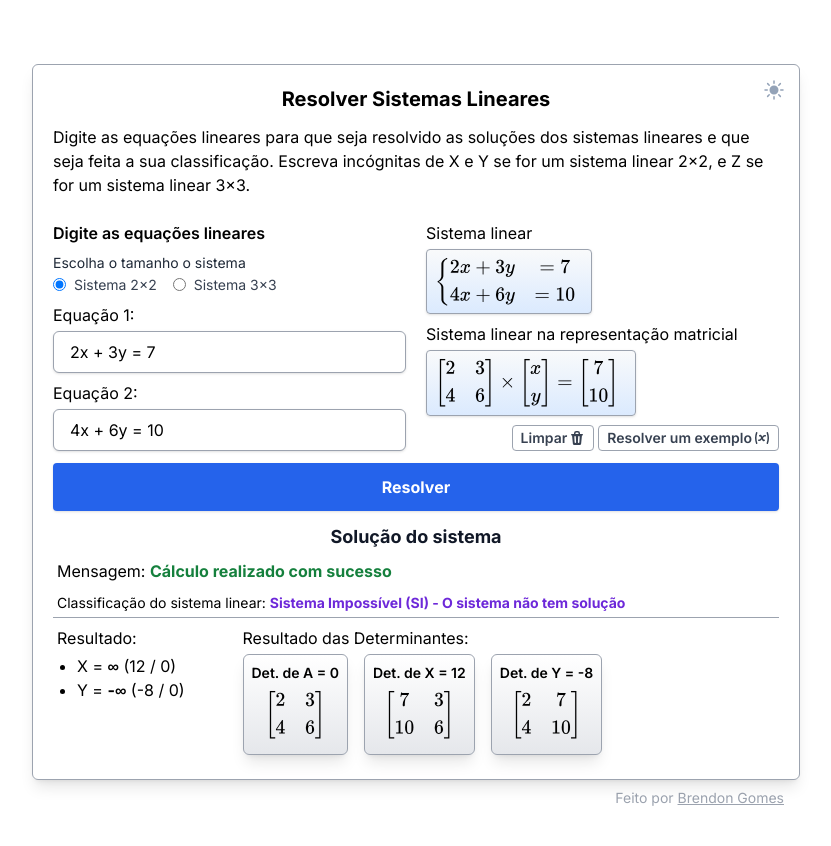
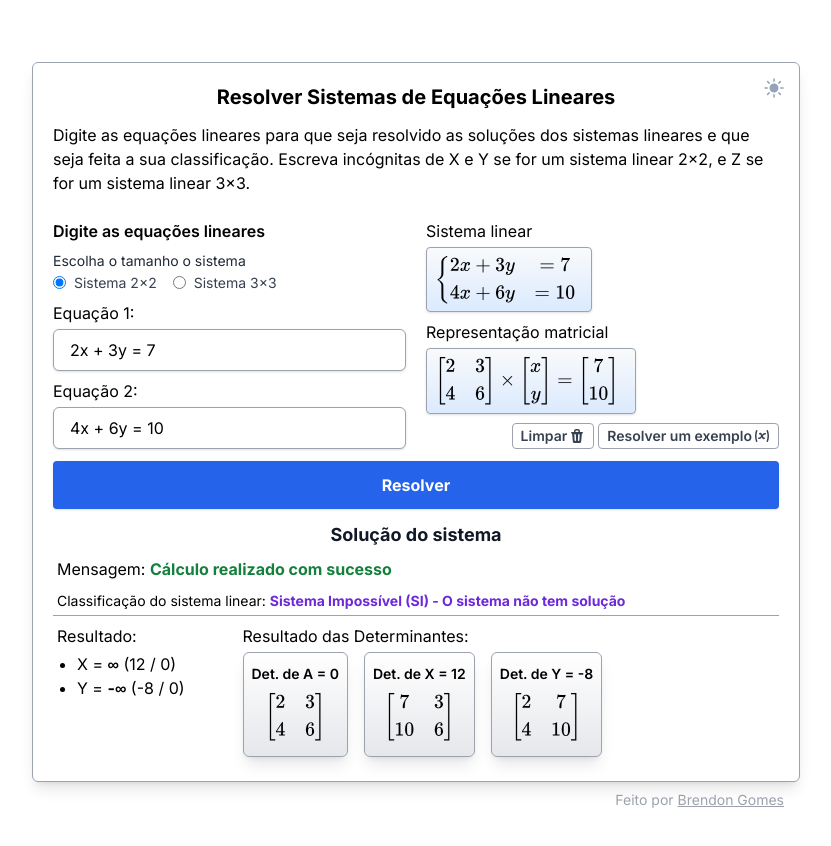
Before and after one commit to Brendon3578/linear-system-resolver, a website: page src/index.html in a window 1280 px wide. Both pictures are taken after a click on the button "Resolver um exemplo". Shown: the whole page, without its empty margins (224-1055 px from the left). Drawn offline with nearby package versions, Linux system fonts and the light colour scheme.

Commit message:
:sparkles: update website to SEO, add semantic tags, update package.json and add license

```diff
--- a/src/index.html
+++ b/src/index.html
@@ -13,37 +13,32 @@
       rel="stylesheet"
     />
 
+    <meta
+      name="description"
+      content="Utilize essa calculadora de sistemas lineares para resolver e classificar sistemas de equações lineares."
+    />
+    <meta
+      name="keywords"
+      content="Brendon3578, Sistemas Lineares, Calculadora, Solver, Equações Lineares, Álgebra Linear, Resolução de Sistemas, Classificação de Sistemas, Matrizes, Vetores, Matemática, Ferramenta Online, Matemática Computacional, Solver de Equações, Algoritmo Linear, Aplicativo de Matemática"
+    />
+    <meta name="robots" content="index, follow" />
+    <meta name="language" content="Portuguese" />
+    <meta name="author" content="Brendon Gomes" />
+
     <link rel="stylesheet" href="./styles/output.css" />
-    <title>Resolver Sistemas Lineares e Classificação</title>
+    <title>Calculadora de Sistemas Lineares - Resolver e Classificar</title>
   </head>
   <body
     class="min-h-screen min-w-full flex flex-col items-center justify-center my-10 px-2 dark:bg-slate-900"
   >
-    <div
+    <main
       class="relative max-w-3xl p-5 border border-gray-400 rounded-md shadow-lg flex flex-col gap-3 w-full h-min dark:border-slate-700 dark:bg-slate-800 dark:text-white"
     >
-      <button
-        class="group absolute right-2 top-2 border-transparent hover:border-gray-300 border p-1 rounded shadow-none hover:shadow hover:bg-gray-100 dark:hover:border-slate-600 dark:hover:bg-slate-700 transition-all duration-200"
-        title="Trocar para o modo escuro"
-        id="switch-dark-mode"
-      >
-        <span class="sr-only">Trocar para o modo claro ou modo escuro</span>
-        <!-- prettier-ignore -->
-        <span class="text-slate-400 dark:hidden group-hover:text-blue-500 transition-all duration-200">
-          <span class="sr-only">Trocar para modo escuro</span>
-          <svg xmlns="http://www.w3.org/2000/svg" viewBox="0 0 24 24" fill="currentColor" class="w-6 h-6">
-            <path d="M12 2.25a.75.75 0 0 1 .75.75v2.25a.75.75 0 0 1-1.5 0V3a.75.75 0 0 1 .75-.75ZM7.5 12a4.5 4.5 0 1 1 9 0 4.5 4.5 0 0 1-9 0ZM18.894 6.166a.75.75 0 0 0-1.06-1.06l-1.591 1.59a.75.75 0 1 0 1.06 1.061l1.591-1.59ZM21.75 12a.75.75 0 0 1-.75.75h-2.25a.75.75 0 0 1 0-1.5H21a.75.75 0 0 1 .75.75ZM17.834 18.894a.75.75 0 0 0 1.06-1.06l-1.59-1.591a.75.75 0 1 0-1.061 1.06l1.59 1.591ZM12 18a.75.75 0 0 1 .75.75V21a.75.75 0 0 1-1.5 0v-2.25A.75.75 0 0 1 12 18ZM7.758 17.303a.75.75 0 0 0-1.061-1.06l-1.591 1.59a.75.75 0 0 0 1.06 1.061l1.591-1.59ZM6 12a.75.75 0 0 1-.75.75H3a.75.75 0 0 1 0-1.5h2.25A.75.75 0 0 1 6 12ZM6.697 7.757a.75.75 0 0 0 1.06-1.06l-1.59-1.591a.75.75 0 0 0-1.061 1.06l1.59 1.591Z" />
-          </svg>
-        </span>
-
-        <!-- prettier-ignore -->
-        <span class="text-slate-500/80 hidden dark:block group-hover:text-yellow-400 transition-all duration-200">
-          <svg xmlns="http://www.w3.org/2000/svg" viewBox="0 0 24 24" fill="currentColor" class="w-6 h-6">
-            <path fill-rule="evenodd" d="M9.528 1.718a.75.75 0 0 1 .162.819A8.97 8.97 0 0 0 9 6a9 9 0 0 0 9 9 8.97 8.97 0 0 0 3.463-.69.75.75 0 0 1 .981.98 10.503 10.503 0 0 1-9.694 6.46c-5.799 0-10.5-4.7-10.5-10.5 0-4.368 2.667-8.112 6.46-9.694a.75.75 0 0 1 .818.162Z" clip-rule="evenodd" />
-          </svg>
-        </span>
-      </button>
-      <h1 class="text-center text-xl font-bold">Resolver Sistemas Lineares</h1>
+      <header>
+        <h1 class="text-center text-xl font-bold">
+          Resolver Sistemas de Equações Lineares
+        </h1>
+      </header>
 
       <p class="mb-3">
         Digite as equações lineares para que seja resolvido as soluções dos
@@ -51,7 +46,7 @@
         incógnitas de X e Y se for um sistema linear 2x2, e Z se for um sistema
         linear 3x3.
       </p>
-      <div class="flex gap-5 flex-col sm:flex-row">
+      <section class="flex gap-5 flex-col sm:flex-row">
         <section class="flex flex-col gap-2 w-full">
           <h3 class="font-semibold">Digite as equações lineares</h3>
 
@@ -112,20 +107,24 @@
           </label>
         </section>
         <section class="flex flex-col gap-2 w-full">
-          <div>
-            <h3 class="mb-1">Sistema linear</h3>
+          <figure>
+            <figcaption class="mb-1">
+              <h3>Sistema linear</h3>
+            </figcaption>
             <div
               id="linear-system-illustration"
               class="p-2 pr-4 border border-gray-400 shadow rounded w-min bg-gradient-to-t from-blue-100 to-gray-50 dark:border-slate-500 dark:from-slate-800 dark:to-slate-700 dark:ring-1 dark:ring-inset dark:ring-slate-900/10"
             ></div>
-          </div>
-          <div>
-            <h3 class="mb-1">Sistema linear na representação matricial</h3>
+          </figure>
+          <figure>
+            <figcaption class="mb-1">
+              <h3>Representação matricial</h3>
+            </figcaption>
             <div
               id="matrix-illustration"
               class="p-2 pr-4 border border-gray-400 shadow rounded w-min bg-gradient-to-t from-blue-100 to-gray-50 dark:border-slate-500 dark:from-slate-800 dark:to-slate-700 dark:ring-1 dark:ring-inset dark:ring-slate-900/10"
             ></div>
-          </div>
+          </figure>
 
           <div class="mt-auto ml-auto flex gap-1">
             <button
@@ -152,7 +151,7 @@
             </button>
           </div>
         </section>
-      </div>
+      </section>
 
       <button
         title="Resolver sistema linear"
@@ -193,8 +192,29 @@
           </div>
         </div>
       </div>
-    </div>
-    <div class="p-2 rounded max-w-3xl w-full flex justify-end px-4">
+
+      <button
+        class="group absolute right-2 top-2 border-transparent hover:border-gray-300 border p-1 rounded shadow-none hover:shadow hover:bg-gray-100 dark:hover:border-slate-600 dark:hover:bg-slate-700 transition-all duration-200"
+        title="Trocar para o modo escuro"
+        id="switch-dark-mode"
+      >
+        <span class="sr-only">Trocar para o modo claro ou modo escuro</span>
+        <!-- prettier-ignore -->
+        <span class="text-slate-400 dark:hidden group-hover:text-blue-500 transition-all duration-200">
+          <svg xmlns="http://www.w3.org/2000/svg" viewBox="0 0 24 24" fill="currentColor" class="w-6 h-6">
+            <path d="M12 2.25a.75.75 0 0 1 .75.75v2.25a.75.75 0 0 1-1.5 0V3a.75.75 0 0 1 .75-.75ZM7.5 12a4.5 4.5 0 1 1 9 0 4.5 4.5 0 0 1-9 0ZM18.894 6.166a.75.75 0 0 0-1.06-1.06l-1.591 1.59a.75.75 0 1 0 1.06 1.061l1.591-1.59ZM21.75 12a.75.75 0 0 1-.75.75h-2.25a.75.75 0 0 1 0-1.5H21a.75.75 0 0 1 .75.75ZM17.834 18.894a.75.75 0 0 0 1.06-1.06l-1.59-1.591a.75.75 0 1 0-1.061 1.06l1.59 1.591ZM12 18a.75.75 0 0 1 .75.75V21a.75.75 0 0 1-1.5 0v-2.25A.75.75 0 0 1 12 18ZM7.758 17.303a.75.75 0 0 0-1.061-1.06l-1.591 1.59a.75.75 0 0 0 1.06 1.061l1.591-1.59ZM6 12a.75.75 0 0 1-.75.75H3a.75.75 0 0 1 0-1.5h2.25A.75.75 0 0 1 6 12ZM6.697 7.757a.75.75 0 0 0 1.06-1.06l-1.59-1.591a.75.75 0 0 0-1.061 1.06l1.59 1.591Z" />
+          </svg>
+        </span>
+
+        <!-- prettier-ignore -->
+        <span class="text-slate-500/80 hidden dark:block group-hover:text-yellow-400 transition-all duration-200">
+          <svg xmlns="http://www.w3.org/2000/svg" viewBox="0 0 24 24" fill="currentColor" class="w-6 h-6">
+            <path fill-rule="evenodd" d="M9.528 1.718a.75.75 0 0 1 .162.819A8.97 8.97 0 0 0 9 6a9 9 0 0 0 9 9 8.97 8.97 0 0 0 3.463-.69.75.75 0 0 1 .981.98 10.503 10.503 0 0 1-9.694 6.46c-5.799 0-10.5-4.7-10.5-10.5 0-4.368 2.667-8.112 6.46-9.694a.75.75 0 0 1 .818.162Z" clip-rule="evenodd" />
+          </svg>
+        </span>
+      </button>
+    </main>
+    <footer class="p-2 rounded max-w-3xl w-full flex justify-end px-4">
       <span class="text-sm text-gray-400 hover:text-gray-500">
         Feito por
         <a
@@ -204,7 +224,7 @@
           >Brendon Gomes</a
         >
       </span>
-    </div>
+    </footer>
 
     <script>
       MathJax = {
--- a/src/scripts/script.js
+++ b/src/scripts/script.js
@@ -155,11 +155,15 @@ function solveSystem() {
       const unknown = determinant.unknown.toUpperCase();
       determinantListEl.innerHTML += `
       <li
-        class="flex flex-col gap-2 items-center justify-between rounded-md shadow-lg p-2 pb-4 border border-gray-400 w-full bg-gradient-to-t from-gray-200 to-white max-w-min dark:border-slate-700 dark:from-slate-900 dark:to-slate-800"
+        class="rounded-md shadow-lg p-2 pb-4 border border-gray-400 w-full bg-gradient-to-t from-gray-200 to-white max-w-min dark:border-slate-700 dark:from-slate-900 dark:to-slate-800"
         title="Resultado da determinante de ${unknown} é igual a ${determinant.result}"
       >
-        <span class="text-sm font-semibold whitespace-nowrap">Det. de ${unknown} = ${result}</span>
-        <div>${determinant.matrixHTML}</div>
+        <figure class="flex flex-col gap-2 items-center justify-between ">
+          <figcaption>
+            <span class="text-sm font-semibold whitespace-nowrap">Det. de ${unknown} = ${result}</span>
+          </figcaption>
+          <div>${determinant.matrixHTML}</div>
+        </figure>
       </li>`;
     });
 
```
Also changed, not shown: package.json (+20 -4 lines), .github/example_application.png, README.md, src/styles/output.css, 2 other files.
